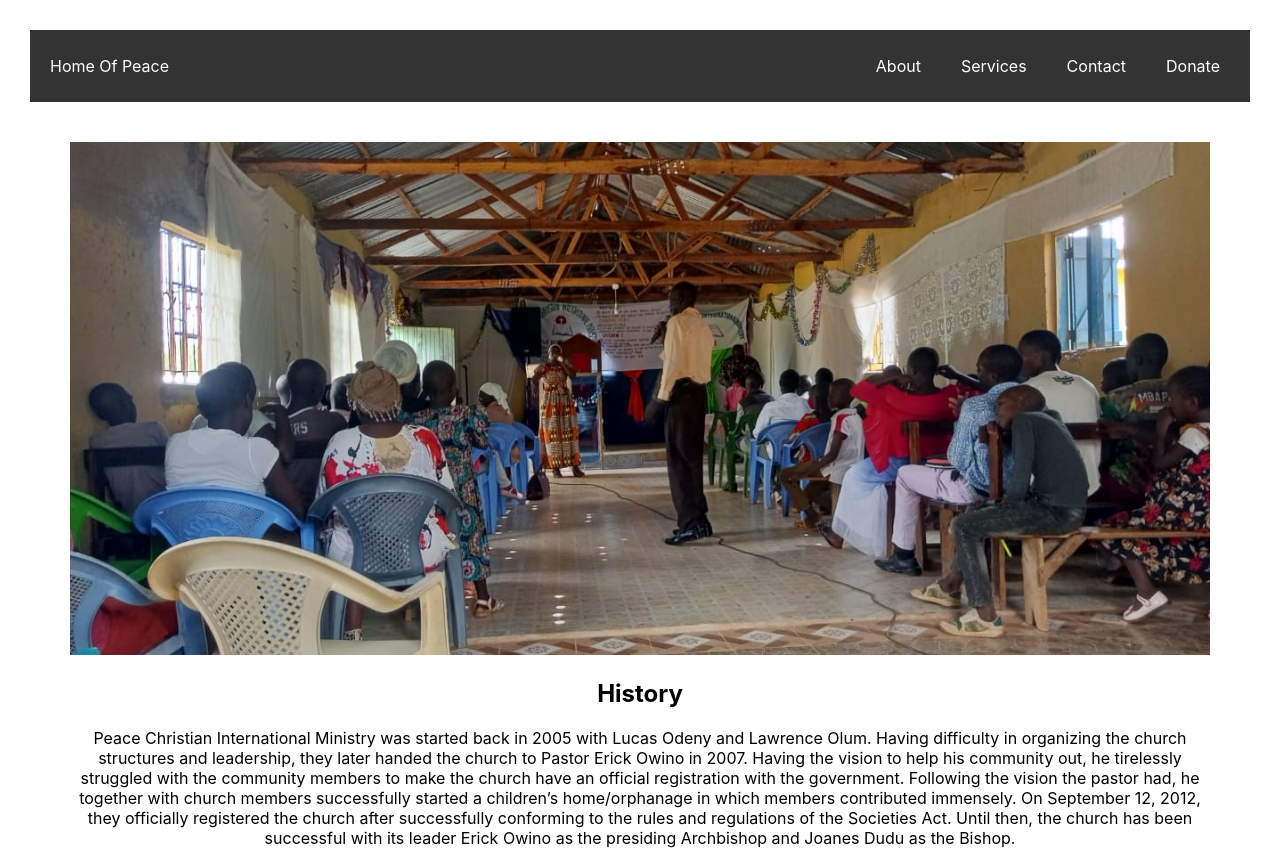
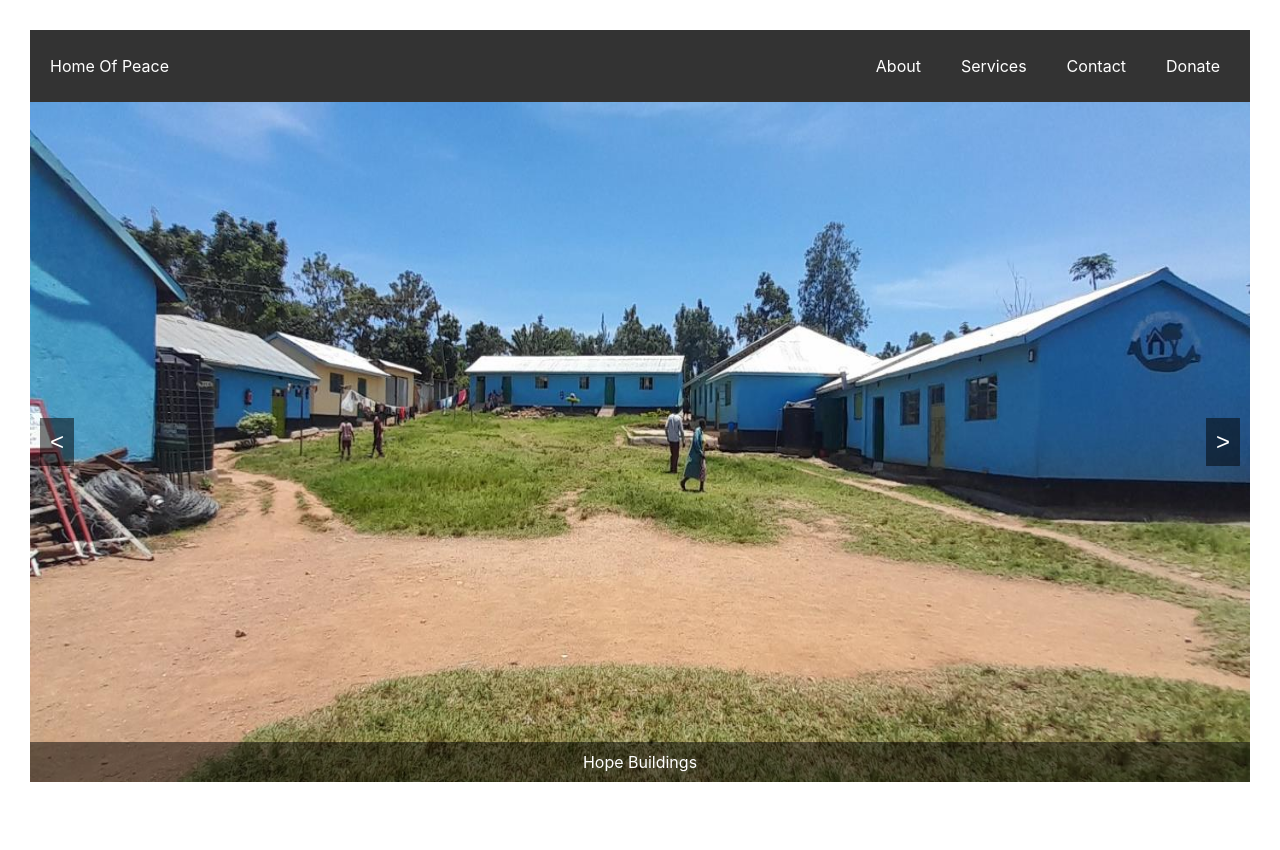
Before and after one commit to pemprojects/homeofpeace-website, a React (Create React App) app: page / in a window 1280 px wide. Shown: the top 850 px of the page. Built offline with nearby package versions, Linux system fonts and the light colour scheme.

Commit message:
Carousel error issues fixed

```diff
--- a/src/App.css
+++ b/src/App.css
@@ -20,6 +20,7 @@ header {
   position: sticky;
   top: 0;
   width: 100%;
+  z-index: 1000;
 }
 
 .navbar {
@@ -88,3 +89,71 @@ img {
   height: auto;
   width: auto\9; /* ie8 */
 }
+
+/**
+  Carousel
+**/
+.carousel {
+  position: relative;
+  overflow: hidden;
+  max-width: 100%;
+  min-height: 100vh ;
+  margin: 0px auto;
+  z-index: 1;
+}
+
+.carousel-image {
+  width: 100%;
+  height: 85vh;
+  display: block;
+}
+
+.carousel-item {
+  display: none;
+  position: absolute;
+  top: 0;
+  left: 0;
+  width: 100%;
+  height: 100%;
+}
+
+.carousel-item.active {
+  display: block;
+  position: relative;
+}
+
+.carousel-content {
+  position: relative;
+}
+
+.carousel-caption {
+  position: absolute;
+  bottom: 0;
+  width: 100%;
+  background-color: rgba(0, 0, 0, 0.5);
+  color: white;
+  text-align: center;
+  padding: 10px;
+  box-sizing: border-box;
+}
+
+.carousel-button {
+  position: absolute;
+  top: 50%;
+  transform: translateY(-50%);
+  background-color: rgba(0, 0, 0, 0.5);
+  color: white;
+  border: none;
+  padding: 10px;
+  cursor: pointer;
+  font-size: 1.5rem;
+  z-index: 10;
+}
+
+.carousel-button.prev {
+  left: 10px;
+}
+
+.carousel-button.next {
+  right: 10px;
+}
--- a/src/App.jsx
+++ b/src/App.jsx
@@ -1,23 +1,38 @@
 /* eslint-disable jsx-a11y/img-redundant-alt */
 import React from 'react';
-import church from './images/church_service.jpg';
 import OrganizationDetails from './components/OrganizationDetails';
 import OrphanageDetails from './components/OrphanageDetails';
 import EliteJuniorAcademy from './components/EliteJuniorAcademy';
+import Carousel from './components/Carousel';
+import Header from './components/Header';
 import './App.css';
-import ImageCarousel from './components/ImageCarousel';
-import Header from './components/Header';
+
+import church_building_img from './images/church_building.jpg';
+import church_service_img from './images/church_service.jpg';
+import hope_buildings_img from './images/hope_buildings.jpg';
+import hope_elite_academy_img from './images/hope_elite_junior_academy.jpg';
+import hope_church_cert_img from './images/hope_church_cert.jpg';
+import elite_junior_cert from './images/elite_junior_cert.jpg';
 
 function App() {
+    const images = [
+        {name: "Church Service", imageSrc: church_service_img},
+        {name: "Church Buildings", imageSrc: church_building_img},
+        {name: "Hope Buildings", imageSrc: hope_buildings_img},
+        {name: "Hope Elite Academy", imageSrc: hope_elite_academy_img},
+        {name: "Hope Church Certificate", imageSrc: hope_church_cert_img},
+        {name: "Elite Junior Certificate", imageSrc: elite_junior_cert},
+    ];
     return (
         <div>
             <Header />
-            <div style={{margin: 20, padding: 20}}>
-                <img src={church} alt="church service image" />
+            <div className="carousel-content">
+                <Carousel images={images} />
+            </div>
+            <div style={{ margin: 20, padding: 20 }}>
                 <OrganizationDetails />
                 <OrphanageDetails />
                 <EliteJuniorAcademy />
-                <ImageCarousel />
             </div>
         </div>
     );
--- /dev/null
+++ b/src/components/Carousel.jsx
@@ -0,0 +1,73 @@
+import React from 'react';
+import { useState, useEffect } from 'react';
+
+const Carousel = ({ images, autoplaySpeed = 3000 }) => {
+    const [currentIndex, setCurrentIndex] = useState(0);
+
+    let autoplayInterval; // Variable to store the interval reference
+
+    useEffect(() => {
+        autoplayInterval = setInterval(() => {
+            const nextIndex =
+                currentIndex === images.length - 1 ? 0 : currentIndex + 1;
+            setCurrentIndex(nextIndex);
+        }, autoplaySpeed);
+
+        // Cleanup function to clear the interval when the component unmounts
+        return () => clearInterval(autoplayInterval);
+    }, [currentIndex]);
+
+    // Dependencies
+    // currentIndex, images, autoplaySpeed
+
+    const handlePrevClick = () => {
+        const prevIndex =
+            currentIndex === 0 ? images.length - 1 : currentIndex - 1;
+        setCurrentIndex(prevIndex);
+    };
+
+    const handleNextClick = () => {
+        const nextIndex =
+            currentIndex === images.length - 1 ? 0 : currentIndex + 1;
+        setCurrentIndex(nextIndex);
+    };
+
+    return (
+        <div className="carousel">
+            <div className="carousel-content">
+                <button
+                    className="carousel-button prev"
+                    onClick={handlePrevClick}
+                >
+                    &lt;
+                </button>
+                {images.map((image, index) => (
+                    <div
+                        key={index}
+                        className={`carousel-item ${
+                            index === currentIndex ? 'active' : ''
+                        }`}
+                    >
+                        <img
+                            src={images[currentIndex].imageSrc}
+                            alt={`Slide ${index}`}
+                            className="carousel-image"
+                        />
+                        <div className="carousel-caption">
+                            {images[currentIndex].name}
+                        </div>
+                    </div>
+                ))}
+                <button
+                    className="carousel-button next"
+                    onClick={handleNextClick}
+                >
+                    &gt;
+                </button>
+            </div>
+            <div />
+        </div>
+    );
+};
+
+export default Carousel;
--- a/src/components/ImageCarousel.jsx
+++ /dev/null
@@ -1,47 +0,0 @@
-import React from 'react';
-import { Carousel } from 'react-bootstrap';
-import junior_academy_pic from '../images/hope_elite_junior_academy.jpg';
-import { useState } from 'react';
-
-const ImageCarousel = () => {
-    const [index, setIndex] = useState(0);
-
-    const handleSelect = (selectedIndex) => {
-        setIndex(selectedIndex);
-    };
-    return (
-        <Carousel activeIndex={index} onSelect={handleSelect}>
-            <Carousel.Item interval={1000}>
-                <img src={junior_academy_pic} alt="Elite junior academy" />
-                <Carousel.Caption>
-                    <h3>First slide label</h3>
-                    <p>
-                        Nulla vitae elit libero, a pharetra augue mollis
-                        interdum.
-                    </p>
-                </Carousel.Caption>
-            </Carousel.Item>
-            <Carousel.Item interval={1000}>
-                <img src={junior_academy_pic} alt="Elite junior academy" />
-                <Carousel.Caption>
-                    <h3>Second slide label</h3>
-                    <p>
-                        Lorem ipsum dolor sit amet, consectetur adipiscing elit.
-                    </p>
-                </Carousel.Caption>
-            </Carousel.Item>
-            <Carousel.Item interval={1000}>
-                <img src={junior_academy_pic} alt="Elite junior academy" />
-                <Carousel.Caption>
-                    <h3>Third slide label</h3>
-                    <p>
-                        Praesent commodo cursus magna, vel scelerisque nisl
-                        consectetur.
-                    </p>
-                </Carousel.Caption>
-            </Carousel.Item>
-        </Carousel>
-    );
-};
-
-export default ImageCarousel;
```
